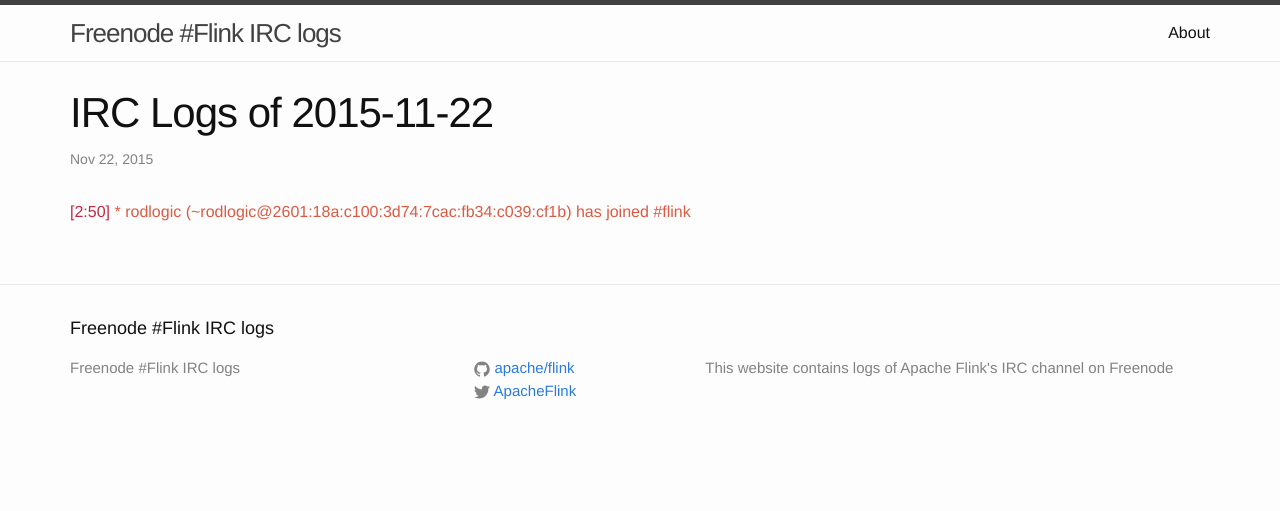
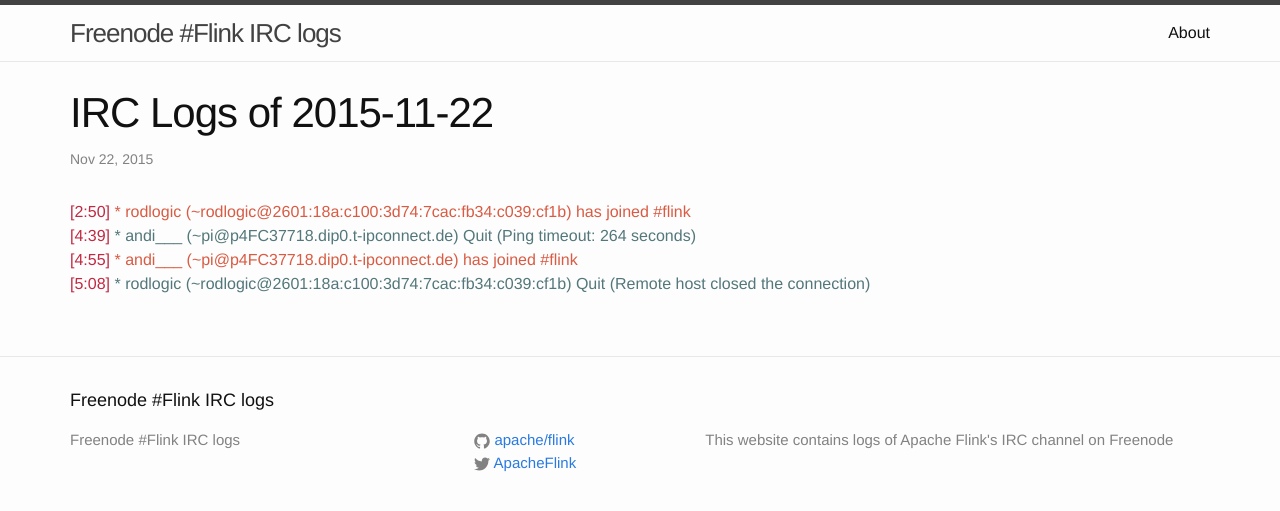
Before and after one commit to flink-irc-logs/flink-irc-logs.github.io, a Jekyll site: the page built from _posts/2015-11-22-logs.markdown, in a window 1280 px wide. Shown: the top 511 px of the page. Built offline with Jekyll 4.4.1, drawn with Linux system fonts in a browser that asks for light colours.

Commit message:
Update of the logs on Sun Nov 22 06:23:32 CET 2015

```diff
--- a/_posts/2015-11-22-logs.markdown
+++ b/_posts/2015-11-22-logs.markdown
@@ -5,3 +5,6 @@
 categories: irc logs
 ---
 <span class="irc-date">[2:50]</span> <span class="irc-green">* rodlogic (~rodlogic@2601:18a:c100:3d74:7cac:fb34:c039:cf1b) has joined #flink</span><br />
+<span class="irc-date">[4:39]</span> <span class="irc-navy">* andi___ (~pi@p4FC37718.dip0.t-ipconnect.de) Quit (Ping timeout: 264 seconds)</span><br />
+<span class="irc-date">[4:55]</span> <span class="irc-green">* andi___ (~pi@p4FC37718.dip0.t-ipconnect.de) has joined #flink</span><br />
+<span class="irc-date">[5:08]</span> <span class="irc-navy">* rodlogic (~rodlogic@2601:18a:c100:3d74:7cac:fb34:c039:cf1b) Quit (Remote host closed the connection)</span><br />
```
